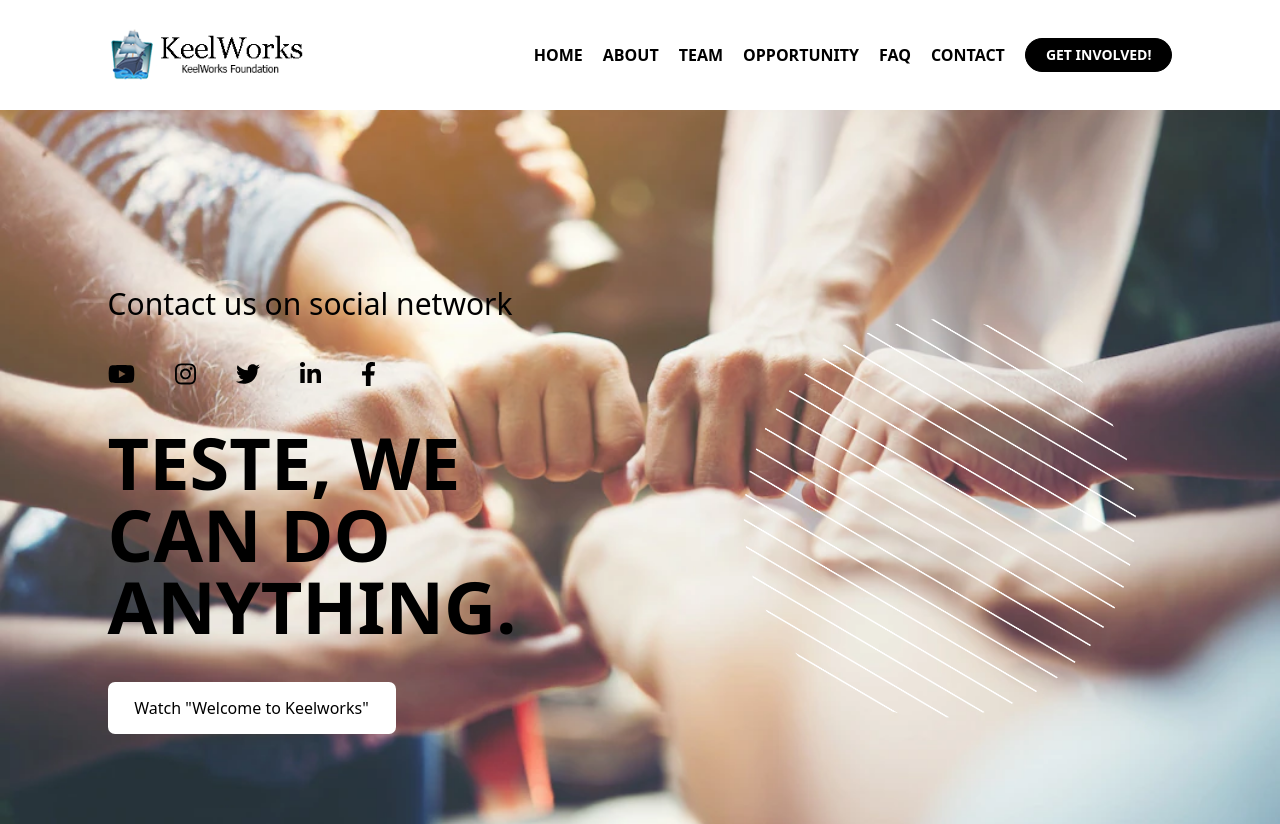
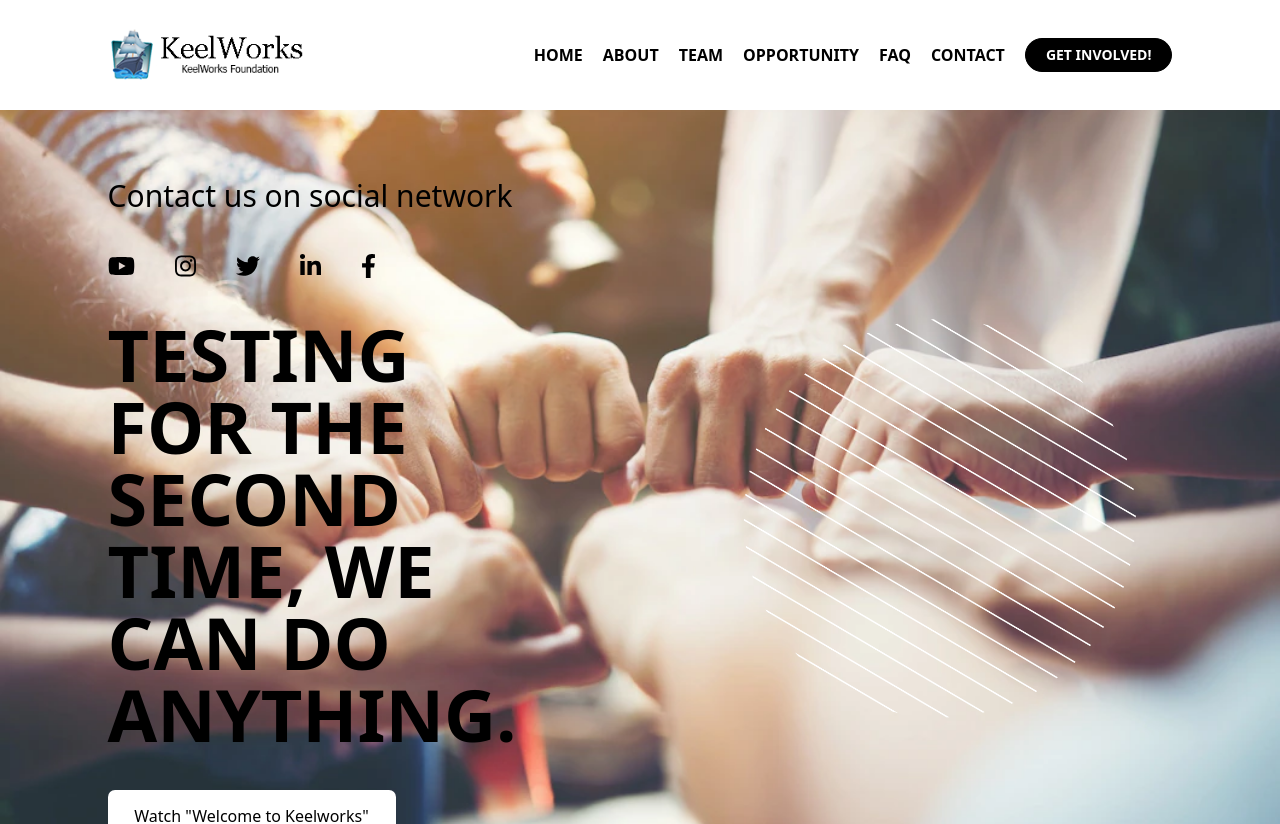
Before and after one commit to keelworks/keelworks.org, a React (Create React App) app: page / in a window 1280 px wide. Shown: the top 824 px of the page. Built offline with nearby package versions, Linux system fonts and the light colour scheme.

Commit message:
feat: testing vercel dev branch

```diff
--- a/src/pages/home/home.jsx
+++ b/src/pages/home/home.jsx
@@ -101,7 +101,7 @@ export const Home = () => {
               </a>
             </div>
             <h2 className="text-6xl md:text-7xl font-semibold">
-              TESTE, WE CAN DO ANYTHING.
+              TESTING FOR THE SECOND TIME, WE CAN DO ANYTHING.
             </h2>
             <button
               ref={videoRef}
```
